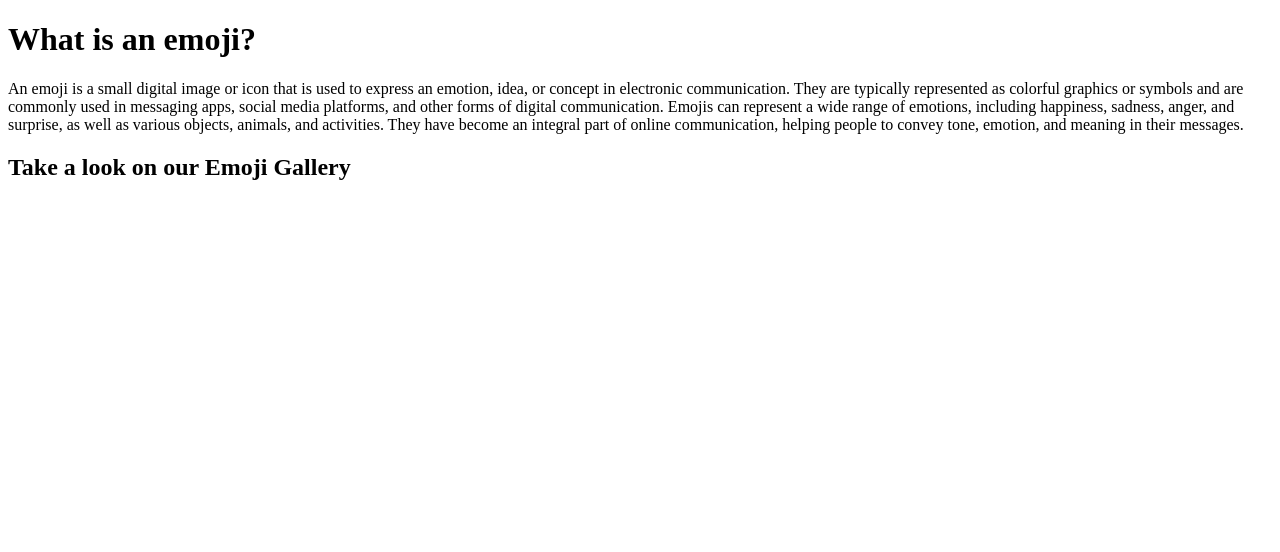
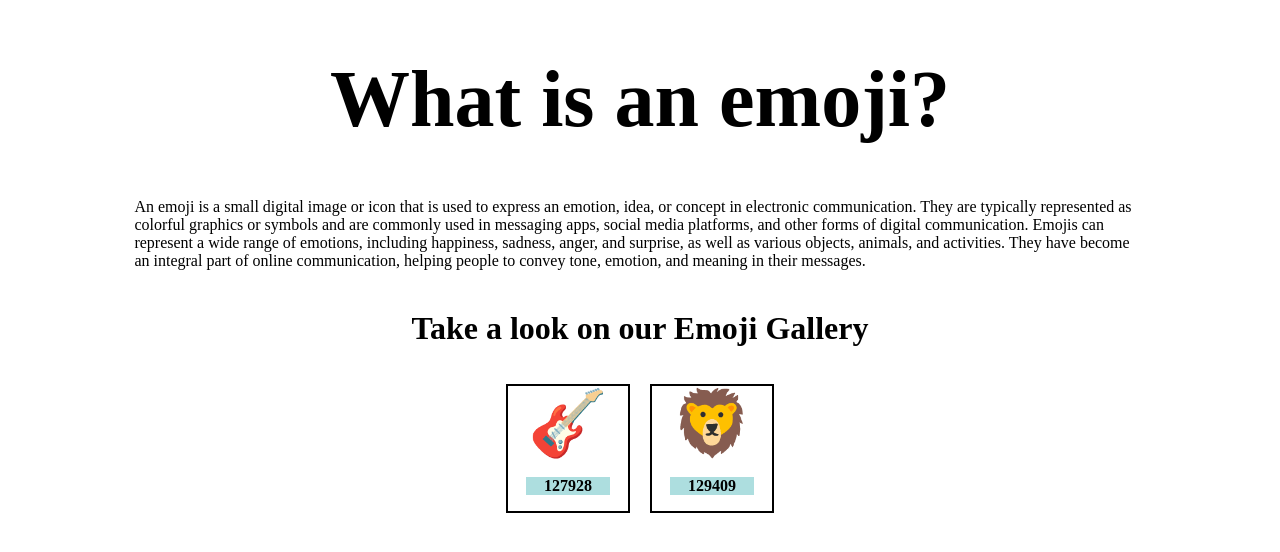
Before and after one commit to guer0198/mtm6302-emoji-guer0198, a plain HTML site: page index.html in a window 1280 px wide. Drawn offline with Linux system fonts and the light colour scheme.

Commit message:
adds style

```diff
--- a/index.html
+++ b/index.html
@@ -18,10 +18,28 @@
         <h2>
             Take a look on our Emoji Gallery
         </h2>
-        <div class="container">
-            <div id="emoji"></div>
-            <div id="hex"></div>
+        <div class="flexbox">
+<!-- Create loop here -->
+            <div class="container">
+                <div id="emoji">
+                    <p>&#127928</p>
+                </div>
+                <div id="hex">
+                    <p>127928</p>
+                </div>
+            </div>
+
+            <div class="container">
+                <div id="emoji">
+                    <p>&#129409</p>
+                </div>
+                <div id="hex">
+                    <p>129409</p>
+                </div>
+            </div>
+
         </div>
+
     </main>
 
     <script src="script.js"></script>
--- a/style.css
+++ b/style.css
@@ -0,0 +1,46 @@
+body{
+    font-family: 'Times New Roman', Times, serif
+}
+
+h1, h2{
+    text-align: center;
+}
+
+h1{
+    font-size: 5rem;
+}
+
+h2{
+    font-size: 2rem;
+    margin-top: 40px;
+}
+
+main{
+    width: 80%;
+    margin: auto;
+}
+
+.flexbox{
+    display: flex;
+    flex-wrap: wrap;
+    justify-content: center;
+}
+
+.container{
+    border: 2px solid black;
+    text-align: center;
+    width: 120px;
+    margin: 10px;
+}
+
+#emoji p{
+    font-size: 4rem;
+    margin: 0%;
+}
+
+#hex{
+    background-color: rgb(173, 222, 223);
+    width: 70%;
+    margin: auto;
+    font-weight: bold;
+}
```
